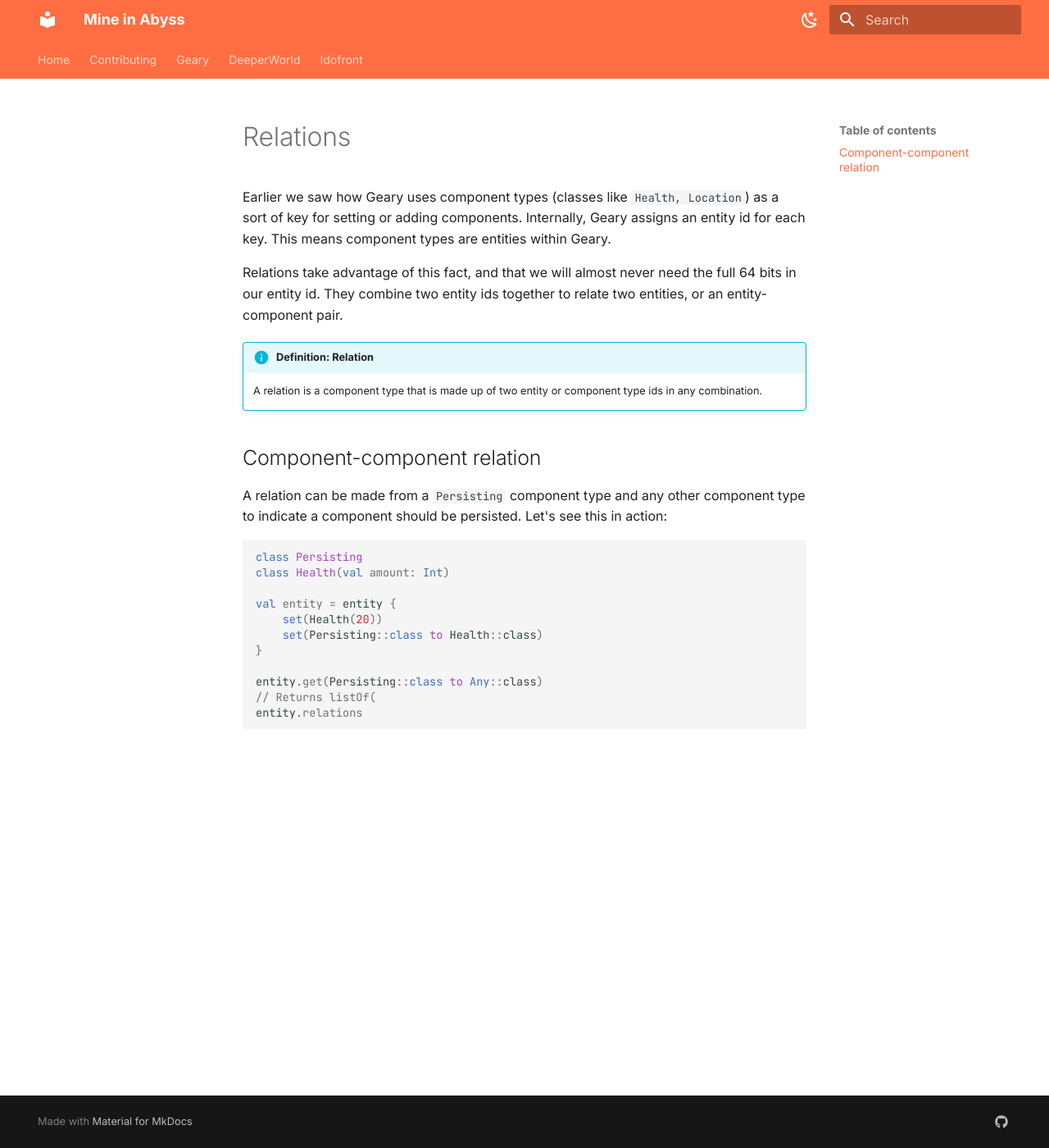
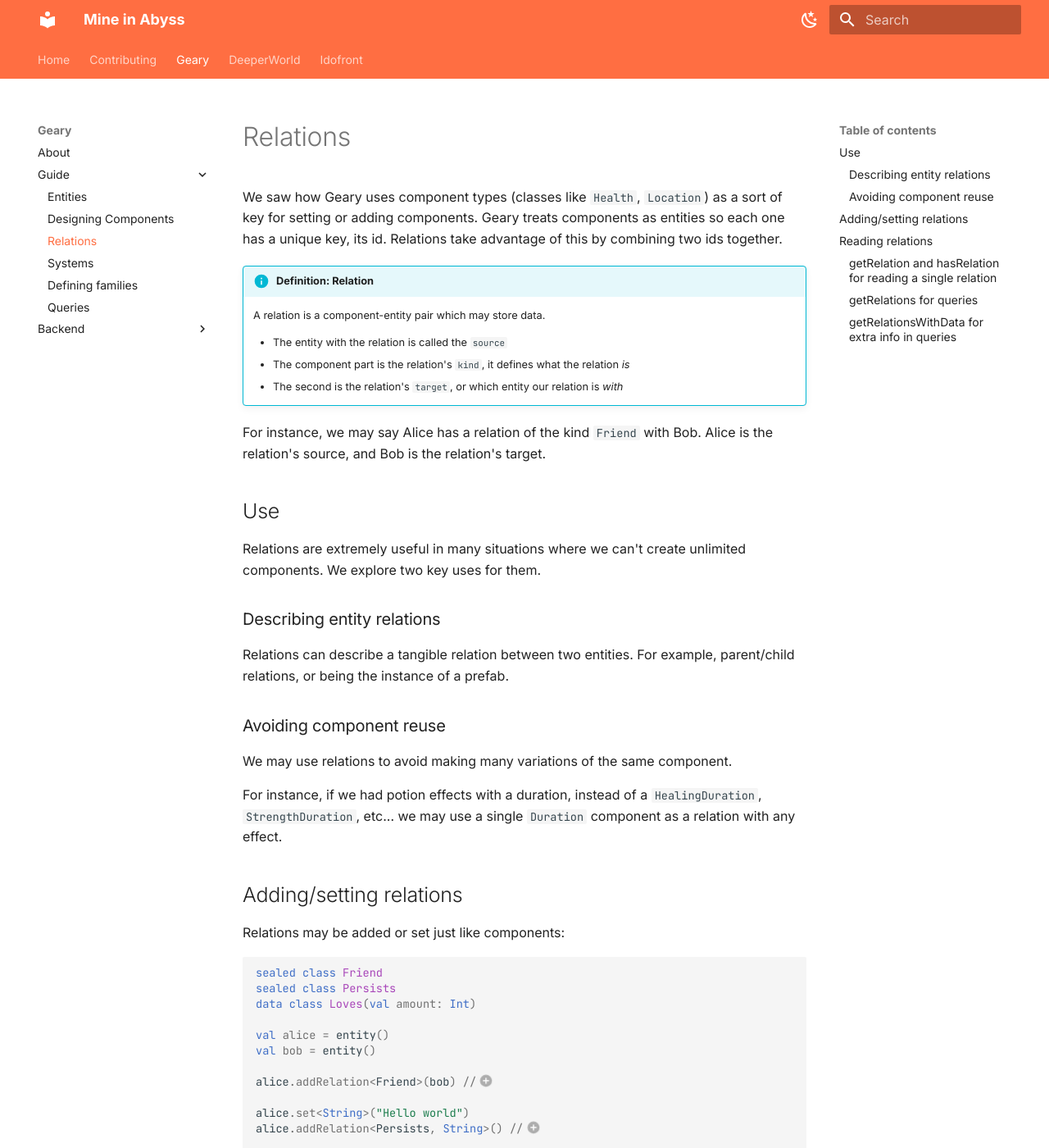
Before and after one commit to MineInAbyss/wiki, an MkDocs documentation site: the page built from docs/geary/guide/relations.md, in a window 1280 px wide and 1400 px high. Shown: the whole window at 82% size. Built offline with MkDocs 1.6.1 and Material for MkDocs 9.7.7, drawn with Linux system fonts in a browser that asks for light colours; some of the changed text lies outside the part shown.

Commit message:
Complete relations section, improve many others

````diff
--- a/docs/geary/guide/relations.md
+++ b/docs/geary/guide/relations.md
@@ -1,27 +1,96 @@
 # Relations
 
-Earlier we saw how Geary uses component types (classes like `Health, Location`) as a sort of key for setting or adding components. Internally, Geary assigns an entity id for each key. This means component types are entities within Geary.
-
-Relations take advantage of this fact, and that we will almost never need the full 64 bits in our entity id. They combine two entity ids together to relate two entities, or an entity-component pair.
+We saw how Geary uses component types (classes like `Health`, `Location`) as a sort of key for setting or adding components. Geary treats components as entities so each one has a unique key, its id. Relations take advantage of this by combining two ids together.
 
 !!! info "Definition: Relation"
 
-    A relation is a component type that is made up of two entity or component type ids in any combination.
+    A relation is a component-entity pair which may store data.
 
-## Component-component relation
+    - The entity with the relation is called the `source`
+    - The component part is the relation's `kind`, it defines what the relation *is*
+    - The second is the relation's `target`, or which entity our relation is *with*
 
-A relation can be made from a `Persisting` component type and any other component type to indicate a component should be persisted. Let's see this in action:
+For instance, we may say Alice has a relation of the kind `Friend` with Bob. Alice is the relation's source, and Bob is the relation's target.
+
+## Use
+
+Relations are extremely useful in many situations where we can't create unlimited components. We explore two key uses for them.
+
+### Describing entity relations
+
+Relations can describe a tangible relation between two entities. For example, parent/child relations, or being the instance of a prefab.
+
+### Avoiding component reuse
+
+We may use relations to avoid making many variations of the same component.
+
+For instance, if we had potion effects with a duration, instead of a `HealingDuration`, `StrengthDuration`, etc... we may use a single `Duration` component as a relation with any effect.
+
+## Adding/setting relations
+
+Relations may be added or set just like components:
 
 ```kotlin
-class Persisting
-class Health(val amount: Int)
+sealed class Friend
+sealed class Persists
+data class Loves(val amount: Int)
 
-val entity = entity {
-    set(Health(20))
-    set(Persisting::class to Health::class)
+val alice = entity()
+val bob = entity()
+
+alice.addRelation<Friend>(bob) //(1)
+
+alice.set<String>("Hello world")
+alice.addRelation<Persists, String>() //(2)
+
+alice.setRelation(Loves(3000), bob) //(3)
+```
+
+1. A relation with kind defined by a component
+2. A relation with both kind and target defined by components
+3. A relation with data set
+
+## Reading relations
+
+### [`getRelation`](https://mineinabyss.com/Geary/geary-core/com.mineinabyss.geary.datatypes/-geary-entity/get-relation.html) and [`hasRelation`](https://mineinabyss.com/Geary/geary-core/com.mineinabyss.geary.datatypes/-geary-entity/has-relation.html) for reading a single relation
+
+```kotlin
+alice.hasRelation<Persists, String>() // returns true
+alice.getRelation<Loves>(bob) // returns Loves(amount = 3000)
+```
+
+### [`getRelations`](https://mineinabyss.com/Geary/geary-core/com.mineinabyss.geary.datatypes/-geary-entity/get-relations.html) for queries
+
+Geary provides a function that can handle many kinds of relation queries by letting you specify a kind and target through components. Here are the rules:
+
+- Any on kind/target <=> The kind/target may be any entity
+- non nullable kind <=> The relation must hold data
+- non nullable target <=> A component of the target's type must also be set on the entity
+
+```kotlin
+getRelations<Friend?, Any?>() // Gets any added/set relations with kind Friend
+getRelations<Loves, Any?>() // Gets any set relations with kind Loves
+```
+
+### [`getRelationsWithData`](https://mineinabyss.com/Geary/geary-core/com.mineinabyss.geary.datatypes/-geary-entity/get-relations-with-data.html) for extra info in queries
+
+The queries are identical to `getRelations`, but the returned items have a lot more info in them, which looks a bit like this:
+
+```kotlin
+class RelationWithData<T, K> {
+    val data: T
+    val targetData: K
+    val kind: GearyEntity
+    val target: GearyEntity
+    val relation: Relation
 }
+```
 
-entity.get(Persisting::class to Any::class)
-// Returns listOf(
-entity.relations
+This is useful for certain applications but requires a bit more overhead:
+
+```kotlin
+alice.getRelationsWithData<Persists?, Any>().forEach { relWithData ->
+    // assuming save takes the component type, and data to save for it
+    alice.save(relWithData.target, relWithData.targetData)
+}
 ```
````
Also changed, not shown: docs/geary/guide/SUMMARY.md (+2 -1 lines), docs/geary/guide/designing-components.md (+37 -7 lines), docs/geary/guide/entities.md (+11 -8 lines), docs/geary/guide/families.md (+12 -63 lines), docs/geary/guide/systems.md (+3 -7 lines).
